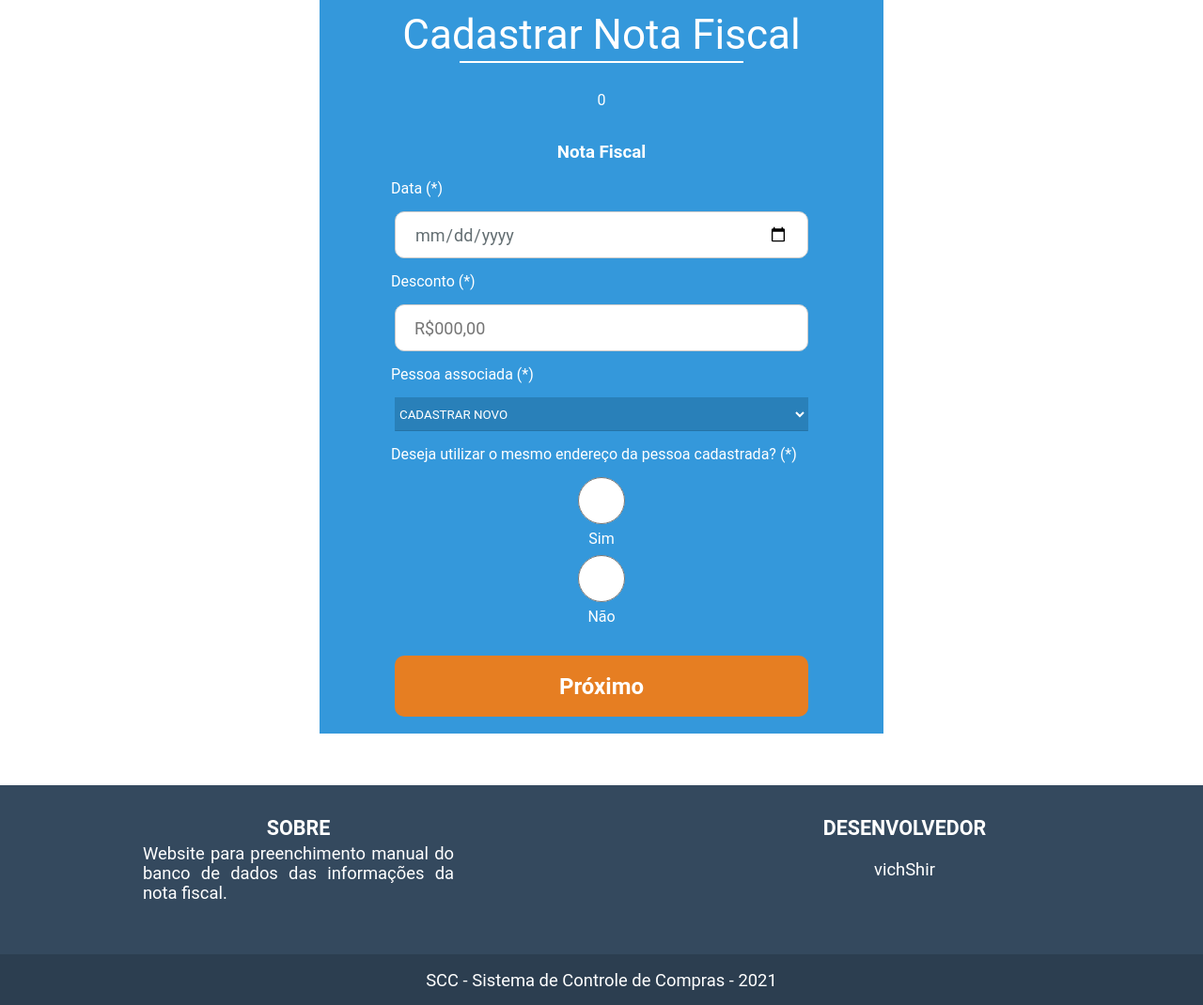
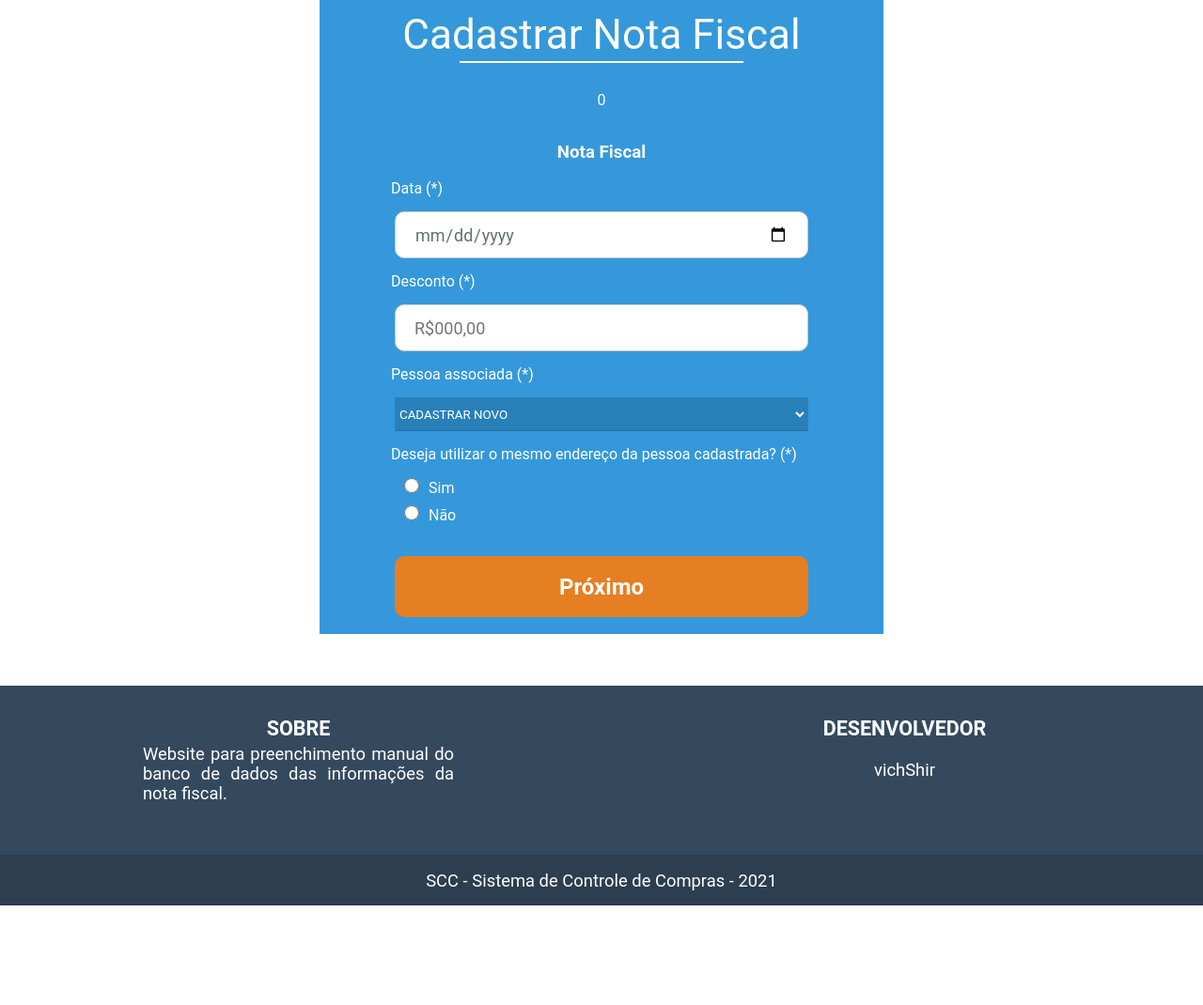
Before and after one commit to vichShir/sistema-controle-compras, a PHP site: page / in a window 1280 px wide. Shown: the part 171-1241 px from the top of the page at 94% size. After the commit the page ends 1135 px from the top, so only its background shows below. Run offline with PHP 8.4, Linux system fonts and the light colour scheme.

Commit message:
Atualizado estilo para formulário

```diff
--- a/website/resources/css/main-style.css
+++ b/website/resources/css/main-style.css
@@ -73,6 +73,23 @@ select{
   font-family: 'Roboto', sans-serif;
   color: #FFF;
  }
+
+.radio-option{
+	width: 440px;
+	margin: auto;
+	text-align: left;
+}
+
+.radio-option p{
+	//width: 80px;
+	display: inline-block;
+	text-align: left;
+}
+
+.radio-input{
+	width: 36px;
+  height: 16px;
+}
 
 .sec-panel{
 	width: 45em;
```
